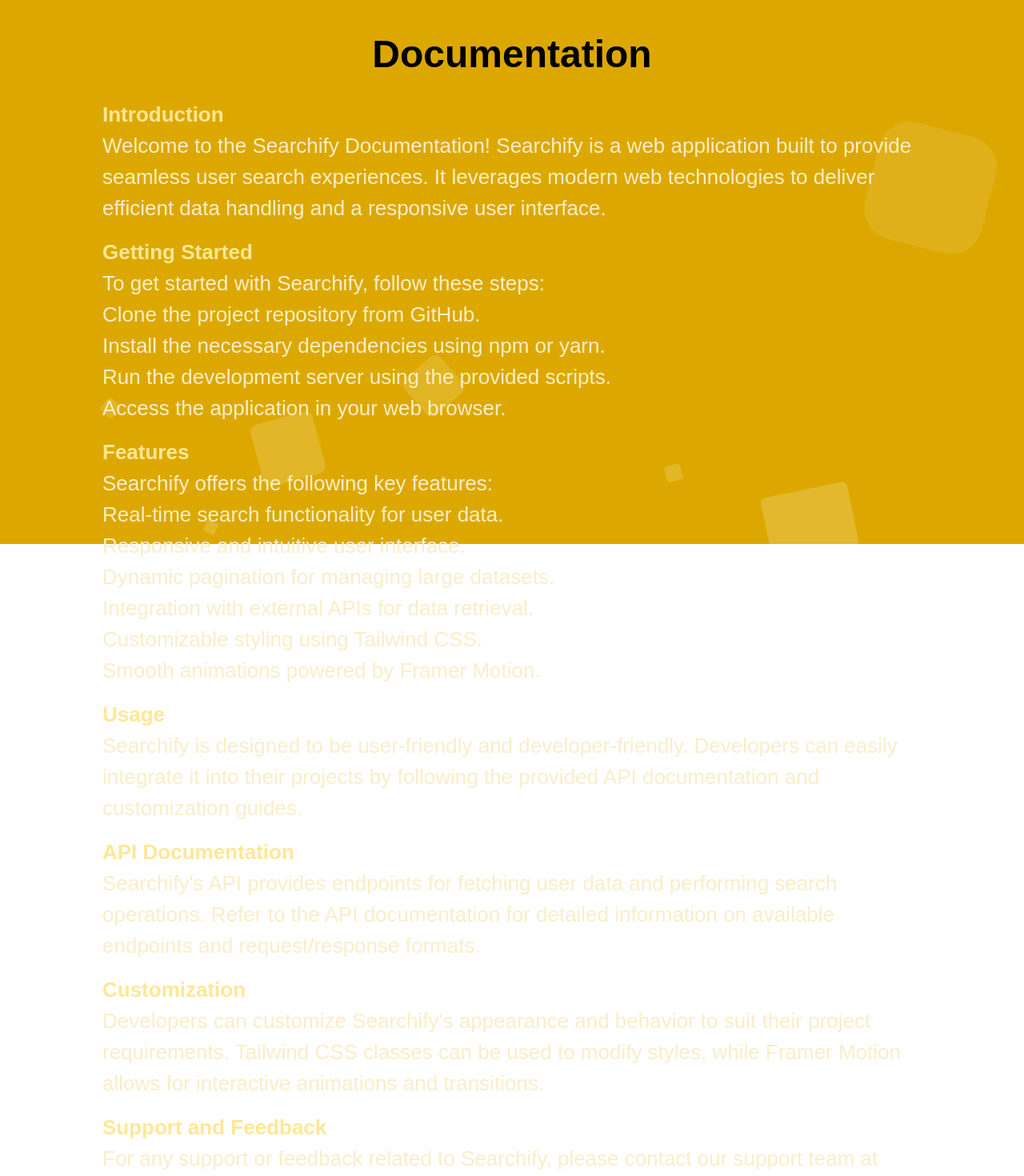
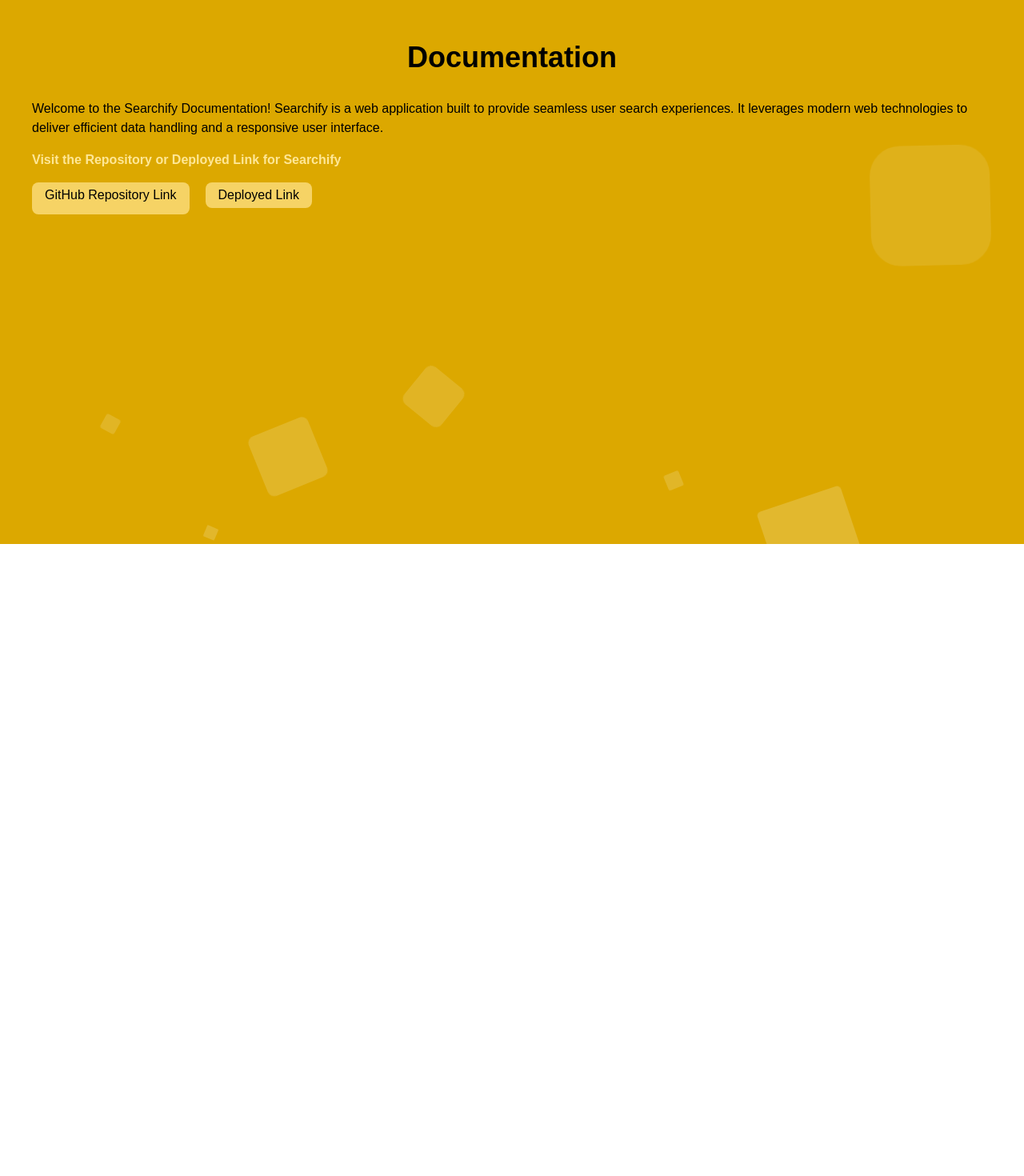
Before and after one commit to AbhishekJ24/searchifyme, a Next.js app: page /Docs in a window 1280 px wide. Shown: the part 120-1590 px from the top of the page at 80% size. After the commit the page ends 800 px from the top, so only its background shows below. Built offline with nearby package versions, Linux system fonts and the light colour scheme.

Commit message:
Searchify

```diff
--- a/app/Docs/page.js
+++ b/app/Docs/page.js
@@ -5,59 +5,14 @@
 const page = () => {
   return (
     <>
-      <div>
-        <div className="text-5xl font-extrabold mt-8 mb-8 text-center">Documentation</div>
-        <div className='headpara md:mx-32 mx-10'>
-          <h2 className="mt-4 doch">Introduction</h2>
+      <div className='m-10'>
+        <div className="text-4xl font-extrabold mt-8 mb-8 text-center">Documentation</div>
         <p>
           Welcome to the Searchify Documentation! Searchify is a web application built to provide seamless user search experiences. It leverages modern web technologies to deliver efficient data handling and a responsive user interface.
         </p>
-          <h2 className="mt-4 doch">Getting Started</h2>
-          <p>
-            To get started with Searchify, follow these steps:
-          </p>
-          <ol>
-            <li>Clone the project repository from GitHub.</li>
-            <li>Install the necessary dependencies using npm or yarn.</li>
-            <li>Run the development server using the provided scripts.</li>
-            <li>Access the application in your web browser.</li>
-          </ol>
-
-          <h2 className="mt-4 doch">Features</h2>
-          <p>
-            Searchify offers the following key features:
-          </p>
-          <ul>
-            <li>Real-time search functionality for user data.</li>
-            <li>Responsive and intuitive user interface.</li>
-            <li>Dynamic pagination for managing large datasets.</li>
-            <li>Integration with external APIs for data retrieval.</li>
-            <li>Customizable styling using Tailwind CSS.</li>
-            <li>Smooth animations powered by Framer Motion.</li>
-          </ul>
-
-          <h2 className="mt-4 doch">Usage</h2>
-          <p>
-            Searchify is designed to be user-friendly and developer-friendly. Developers can easily integrate it into their projects by following the provided API documentation and customization guides.
-          </p>
-
-          <h2 className="mt-4 doch">API Documentation</h2>
-          <p>
-            Searchify's API provides endpoints for fetching user data and performing search operations. Refer to the API documentation for detailed information on available endpoints and request/response formats.
-          </p>
-
-          <h2 className="mt-4 doch">Customization</h2>
-          <p>
-            Developers can customize Searchify's appearance and behavior to suit their project requirements. Tailwind CSS classes can be used to modify styles, while Framer Motion allows for interactive animations and transitions.
-          </p>
-
-          <h2 className="mt-4 doch">Support and Feedback</h2>
-          <p>
-            For any support or feedback related to Searchify, please contact our support team at support@searchify.com. We welcome your suggestions and contributions to improve the platform.
-          </p>
         <h2 className="mt-4 doch ">Visit the Repository or Deployed Link for Searchify</h2>
-          <div className='flex flex-wrap gap-5 mt-5'>
-            <motion.a href='https://github.com/AbhishekJ24/searchifyme.git' whileHover={{ scale: 1.1 }} whileTap={{ scale: 0.9 }} className="search-btn py-1 px-4 rounded-lg mb-2">
+        <div className='flex flex-wrap gap-5 mt-4'>
+          <motion.a href='https://github.com/AbhishekJ24/searchifyme.git' whileHover={{ scale: 1.1 }} whileTap={{ scale: 0.9 }} className="search-btn py-1 px-4 rounded-lg">
             GitHub Repository Link
           </motion.a>
           <motion.a href="https://searchifyme.vercel.app/" whileHover={{ scale: 1.1 }} whileTap={{ scale: 0.9 }} className="search-btn py-1 px-4 rounded-lg mb-2">
@@ -65,8 +20,6 @@
           </motion.a>
         </div>
       </div>
-
-      </div>
     </>
   )
 }
--- a/app/Playground/page.js
+++ b/app/Playground/page.js
@@ -40,10 +40,10 @@
   return (
     <div>
       <h1 className="text-5xl font-extrabold mt-8 mb-8 text-center">Welcome to Playground</h1>
-      <header>
+      <header className='flex justify-center'>
         <nav className="px-16 flex items-center justify-between">
           <div>
-            <form onSubmit={handleSearch} className='absolute right-8'>
+            <form onSubmit={handleSearch}>
               <input
                 type="text"
                 placeholder="Enter Name"
@@ -62,10 +62,6 @@
           <thead>
             <tr className="tableh h-14">
               <th>Name</th>
-              <th>Age</th>
-              <th>Gender</th>
-              <th>Email</th>
-              <th>Phone Number</th>
               <th>Address</th>
             </tr>
           </thead>
@@ -73,10 +69,6 @@
             {currentEntries.map((user) => (
               <tr className="tablec text-center" key={user.id}>
                 <td className="px-4 py-2">{user.firstName + " " + user.lastName}</td>
-                <td className="px-4 py-2">{user.age}</td>
-                <td className="px-4 py-2">{user.gender}</td>
-                <td className="px-4 py-2">{user.email}</td>
-                <td className="px-4 py-2">{user.phone}</td>
                 <td className="px-4 py-2">{user.address.address + ", " + user.address.city}</td>
               </tr>
             ))}
```
Also changed, not shown: 1 other file (tests, documents, lock files or other folders). Lines whose indentation alone changed are shown as unchanged.
